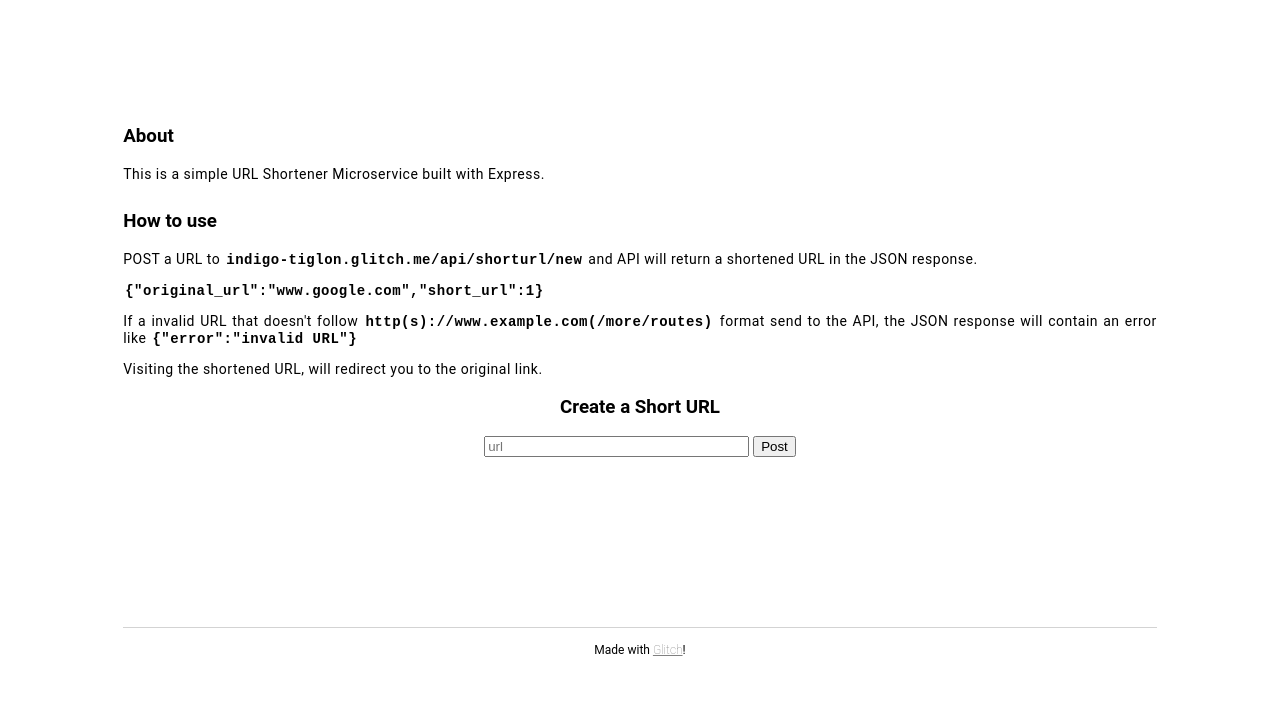
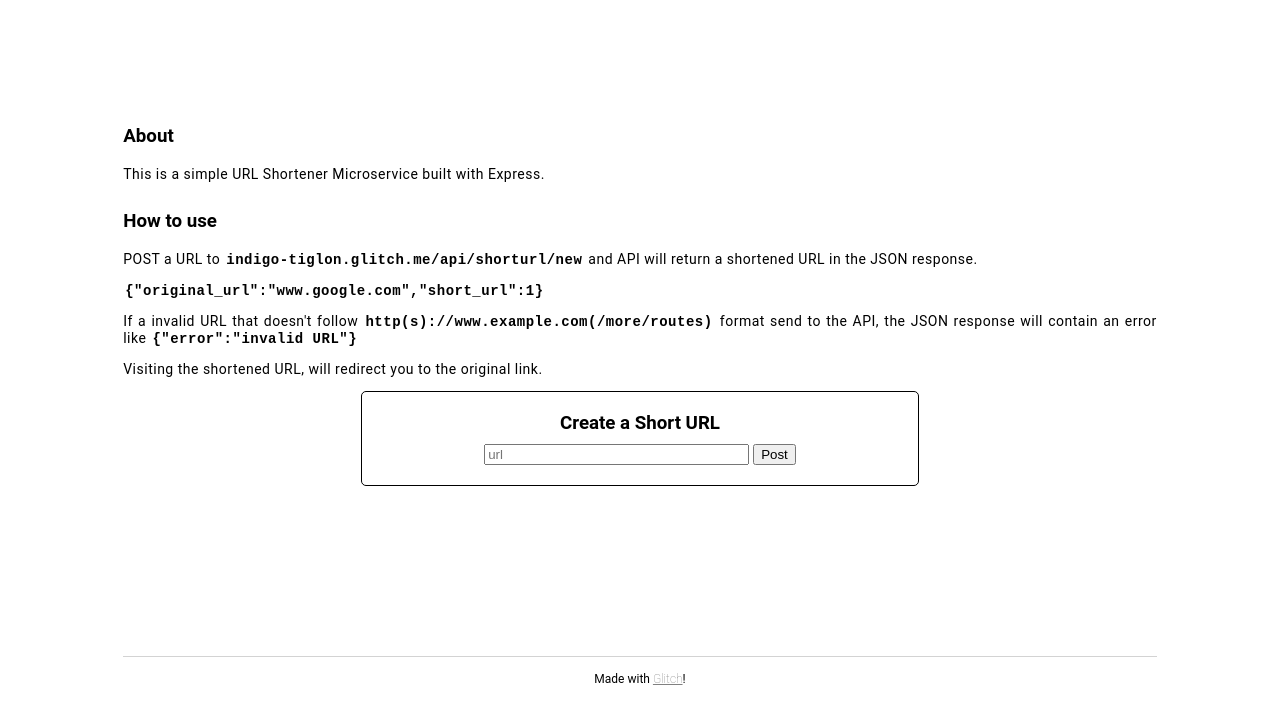
Before and after one commit to DilanLivera/url-shortener-microservice, a website: page views/index.html in a window 1280 px wide. Shown: the part 116-834 px from the top of the page. Before the commit the page ends 805 px from the top, so only its background shows below. Drawn offline with Linux system fonts and the light colour scheme.

Commit message:
update index.html file styling"

```diff
--- a/public/stylesheets/styles.css
+++ b/public/stylesheets/styles.css
@@ -64,8 +64,17 @@ code {
 }
 
 .form-container {
-  display: inline;
+  display: inline-block;
+  width: 50%;
+  padding: 20px;
   text-align: center;
+  border: 1.5px solid black;
+  border-radius: 5px;
+}
+
+.form-container > h3 {
+  margin: 0;
+  padding-bottom: 10px;
 }
 
 footer {
```
